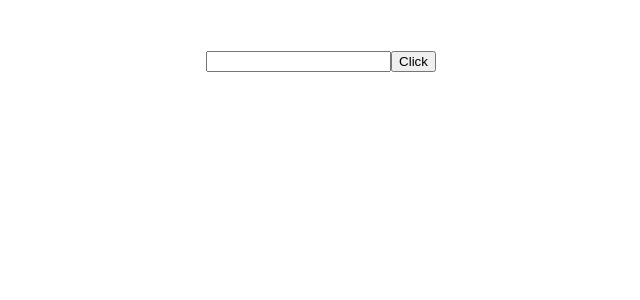
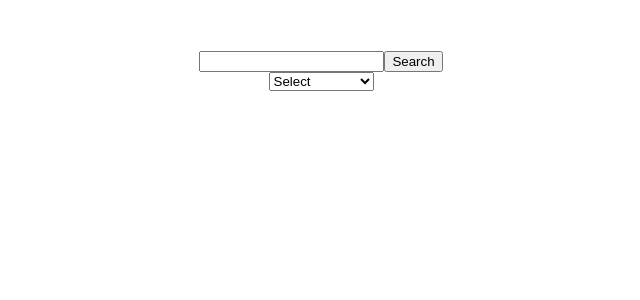
Before and after one commit to hiTushar/dc02, a React (Create React App) app: page / in a window 1280 px wide. Shown: the top 300 px of the page, without its empty margins (319-959 px from the left). Built offline with nearby package versions, Linux system fonts and the light colour scheme; the HTML template or start-up script is replaced by a standard one.

Commit message:
Implement basic sort

```diff
--- a/src/components/Search.js
+++ b/src/components/Search.js
@@ -5,7 +5,7 @@ export default function Search(props) {
         <div className="search">
             <form onSubmit={(e) => e.preventDefault()}>
                 <input onChange={(e) => onChange(e.target.value)} />
-                <button onClick={onClick}>Click</button>
+                <button onClick={onClick}>Search</button>
             </form>
         </div>
     )
--- a/src/components/SearchPage.js
+++ b/src/components/SearchPage.js
@@ -1,6 +1,8 @@
-import { useState } from "react"
+import { useEffect, useState } from "react"
+import _ from "lodash";
 import Results from "./Results";
 import Search from "./Search";
+import Sort from "./Sort";
 
 let myHeaders = new Headers();
 myHeaders.append("Authorization", "Bearer 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");
@@ -11,9 +13,9 @@ let requestOptions = {
   };
 
 export default function SearchPage() {
-    console.log('*');
     const [query, setQuery] = useState('');
     const [data, setData] = useState([]);
+    const [sort, setSort] = useState("");
 
     const apiCall = () => {
         fetch(`https://api.github.com/search/repositories?q=${query}&per_page=10`, requestOptions)
@@ -25,9 +27,14 @@ export default function SearchPage() {
             .catch(error => console.log('error', error));
     }
 
+    useEffect(() => {
+        setData(_.orderBy(data, sort, "desc"));
+    }, [sort])
+
     return (
         <div className="search-page">
             <Search onChange={setQuery} onClick={apiCall}/>
+            <Sort onChange={setSort}/>
             {
                 data.length
                     ? <Results data={data}/>
--- /dev/null
+++ b/src/components/Sort.js
@@ -0,0 +1,13 @@
+export default function Sort(props) {
+    return (
+        <select onChange={(e) => props.onChange(e.target.value)} defaultValue="">
+            <option value="" disabled>Select</option>
+            <option value = "name">Name</option>
+            <option value = "stargazers_count">Stars</option>
+            <option value = "watchers_count">Watching</option>
+            <option value = "score">Score</option>
+            <option value = "created_at">Created Date</option>
+            <option value = "updated_at">Updated Date</option>
+        </select>
+    )
+}
```
